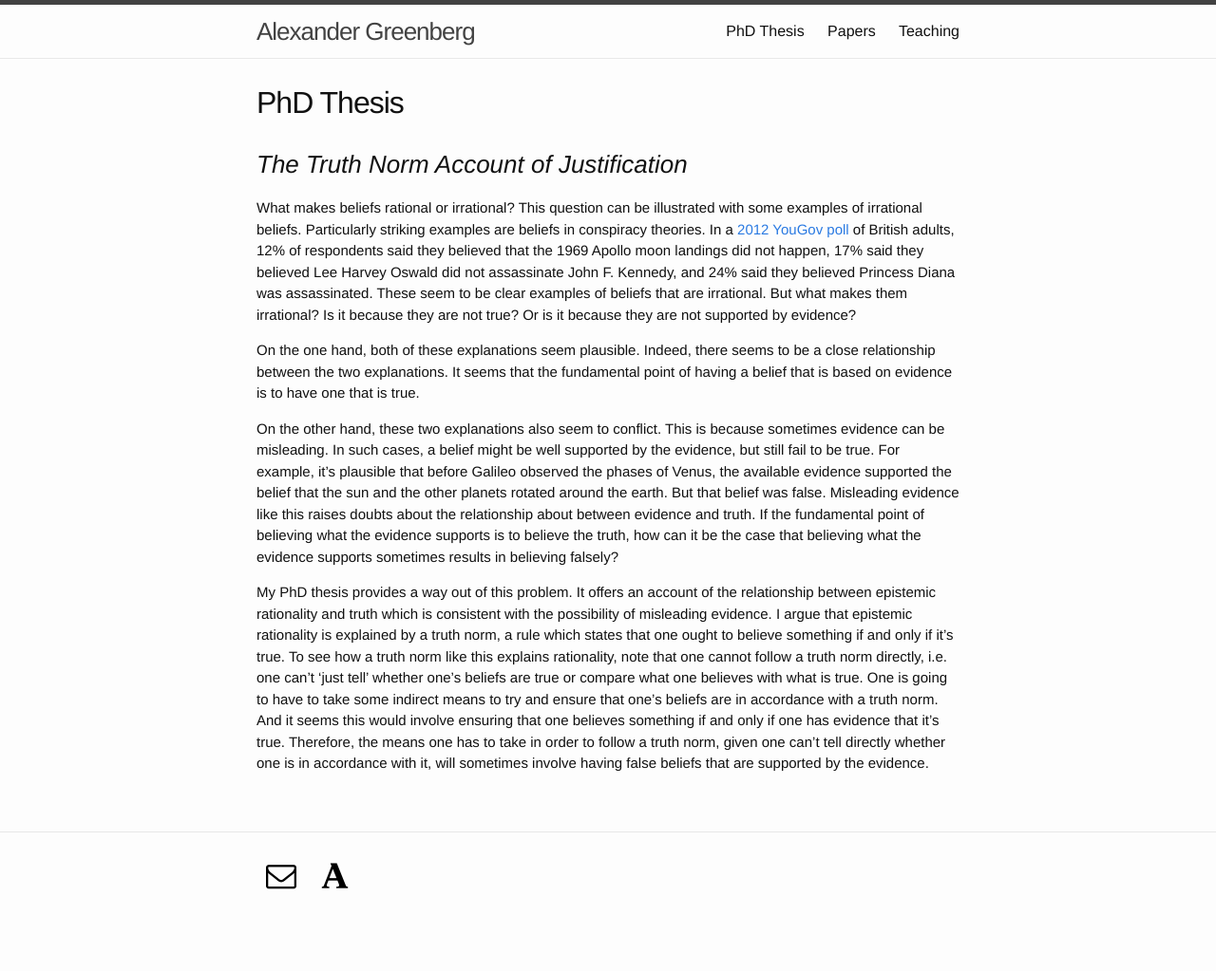
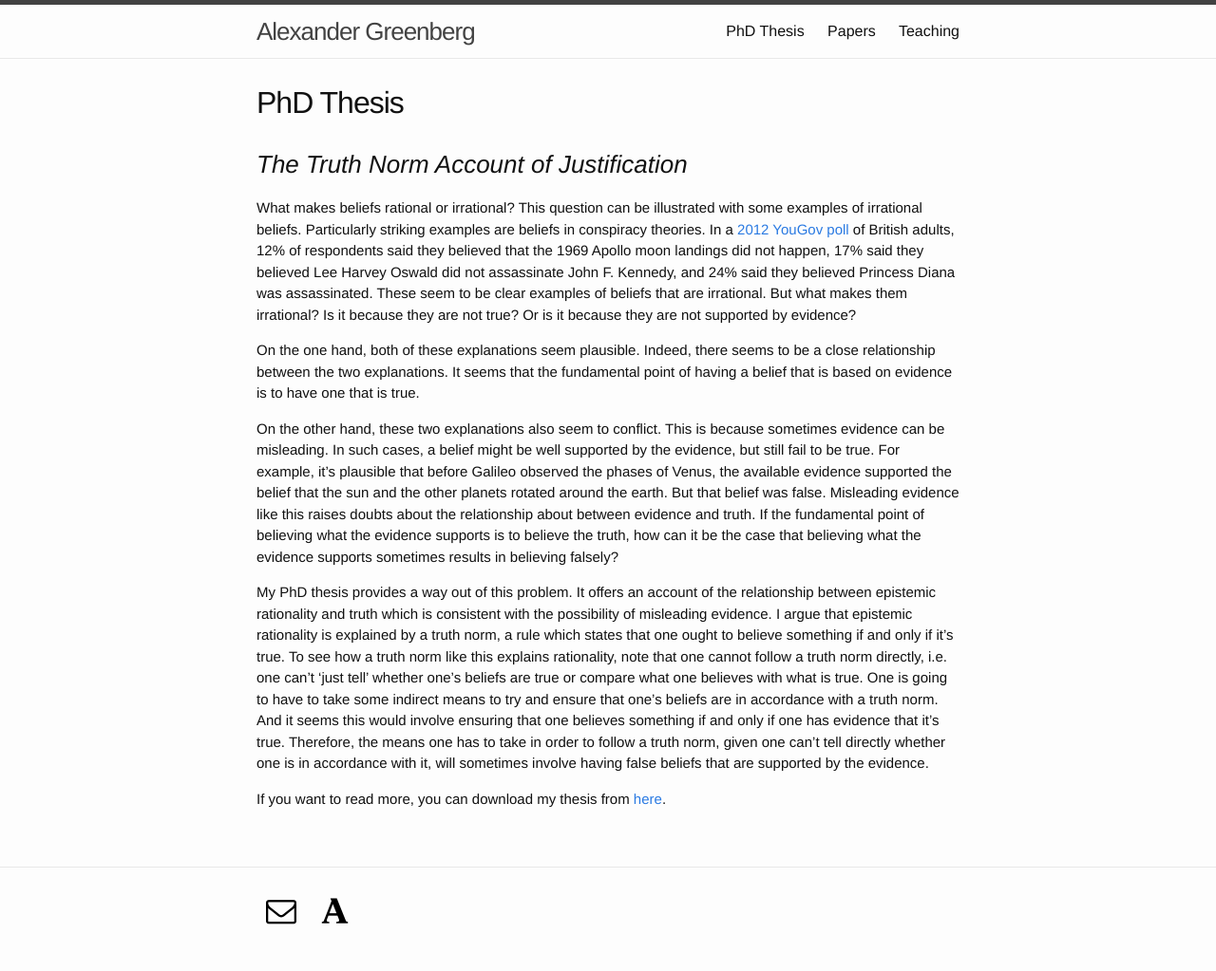
Before and after one commit to alexandergreenberg/alexandergreenberg.github.io, a Jekyll site: the page built from 01_PhD Thesis.md, in a window 1280 px wide. Shown: the whole page at 95% size. Built offline with Jekyll 4.4.1, drawn with Linux system fonts in a browser that asks for light colours; some web fonts are replaced; before the commit the page ends 986 px from its top, so only the background shows below that.

Commit message:
Update 01_PhD Thesis.md

```diff
--- a/01_PhD Thesis.md
+++ b/01_PhD Thesis.md
@@ -13,3 +13,5 @@ On the one hand, both of these explanations seem plausible. Indeed, there seems
 On the other hand, these two explanations also seem to conflict. This is because sometimes evidence can be misleading. In such cases, a belief might be well supported by the evidence, but still fail to be true. For example, it’s plausible that before Galileo observed the phases of Venus, the available evidence supported the belief that the sun and the other planets rotated around the earth. But that belief was false. Misleading evidence like this raises doubts about the relationship about between evidence and truth. If the fundamental point of believing what the evidence supports is to believe the truth, how can it be the case that believing what the evidence supports sometimes results in believing falsely?
 
 My PhD thesis provides a way out of this problem. It offers an account of the relationship between epistemic rationality and truth which is consistent with the possibility of misleading evidence. I argue that epistemic rationality is explained by a truth norm, a rule which states that one ought to believe something if and only if it’s true. To see how a truth norm like this explains rationality, note that one cannot follow a truth norm directly, i.e. one can’t ‘just tell’ whether one’s beliefs are true or compare what one believes with what is true. One is going to have to take some indirect means to try and ensure that one’s beliefs are in accordance with a truth norm. And it seems this would involve ensuring that one believes something if and only if one has evidence that it’s true. Therefore, the means one has to take in order to follow a truth norm, given one can’t tell directly whether one is in accordance with it, will sometimes involve having false beliefs that are supported by the evidence.
+
+If you want to read more, you can download my thesis from [here](https://doi.org/10.17863/CAM.18315).
```
